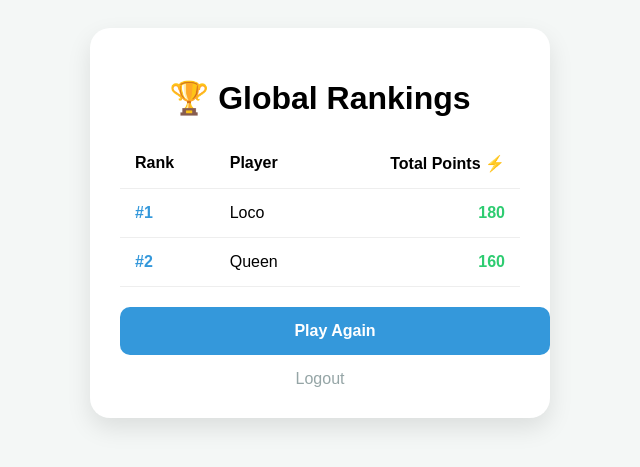
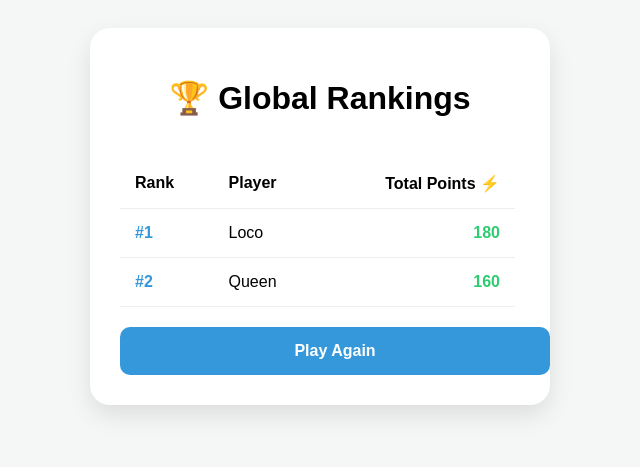
Before and after one commit to hackmego07-prog/python-quiz-live, a Flask app: page /leaderboard in a window 1280 px wide. Shown: the top 467 px of the page, without its empty margins (320-960 px from the left). Run offline with Flask 3, Linux system fonts and the light colour scheme.

Commit message:
Update leaderboard.html

```diff
--- a/templates/leaderboard.html
+++ b/templates/leaderboard.html
@@ -34,6 +34,8 @@
 <body>
 <div class="card">
     <h1>🏆 Global Rankings</h1>
+
+    <div class="leaderboard-scroll">
         <table>
             <thead>
                 <tr>
@@ -50,14 +52,12 @@
                     <td class="score">{{ score }}</td>
                 </tr>
                 {% else %}
-            <tr>
-                <td colspan="3">No scores yet! Be the first!</td>
-            </tr>
+                <tr><td colspan="3">No scores yet!</td></tr>
                 {% endfor %}
             </tbody>
         </table>
+    </div>
 
     <a href="/quiz" class="btn">Play Again</a>
-    <a href="/logout" style="display:block; margin-top:15px; color:#95a5a6; text-decoration:none;">Logout</a>
 </div>
 </body>
```
Lines whose indentation alone changed are shown as unchanged.
